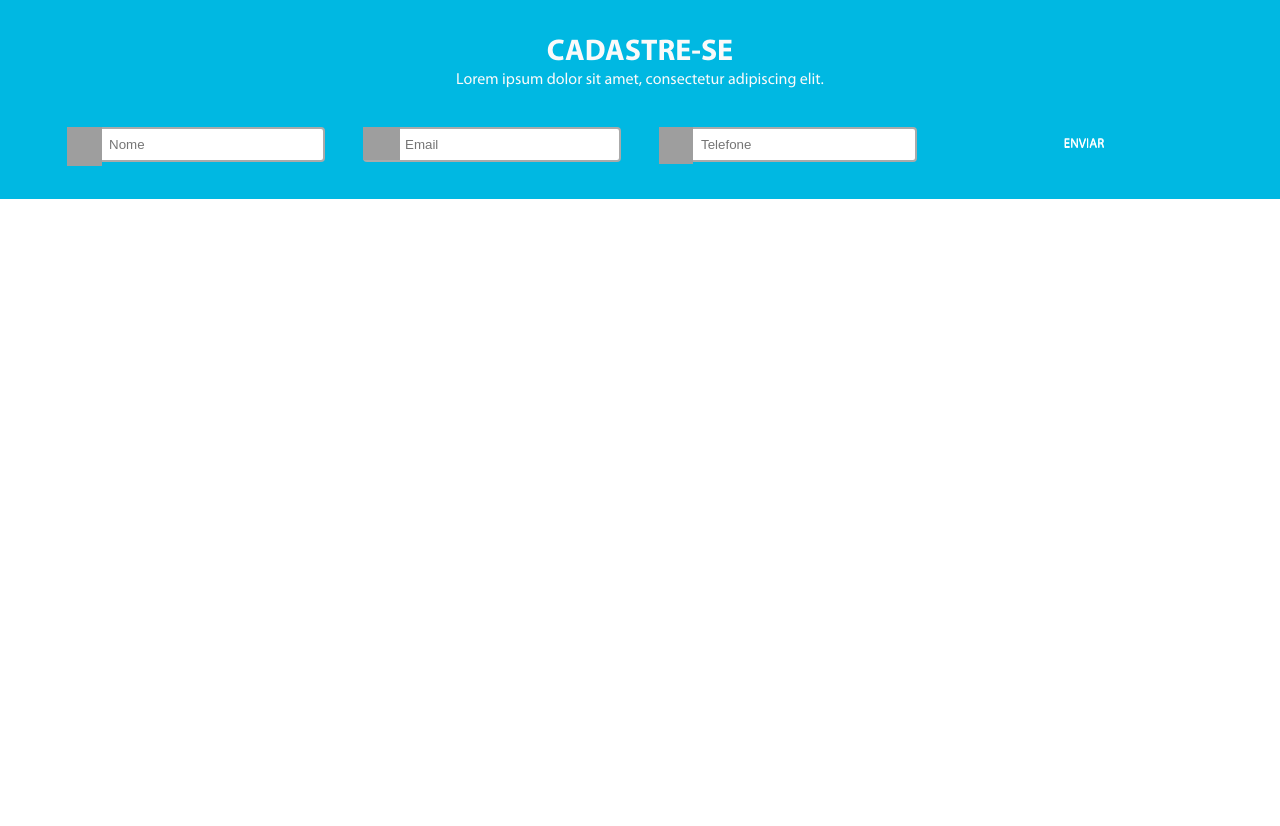
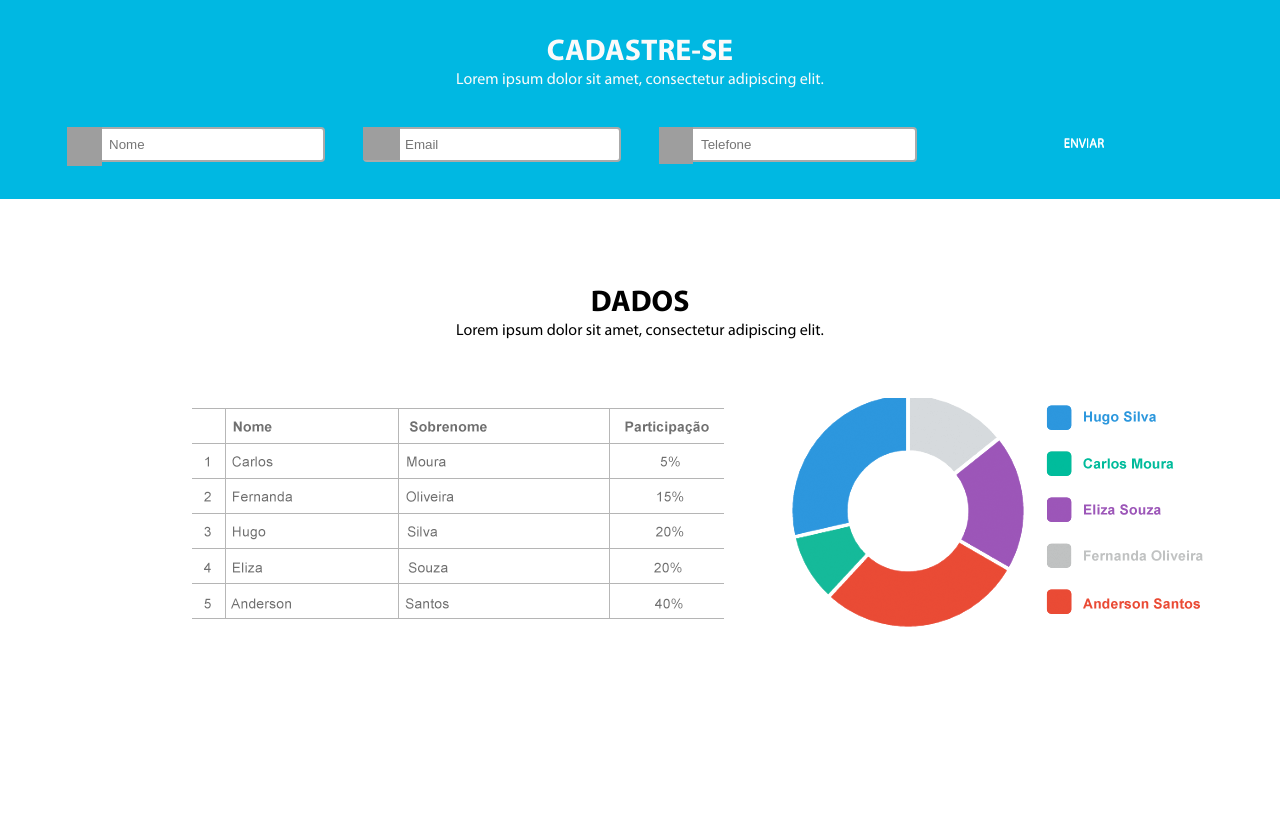
Before and after one commit to bcocheto/lab-interfaces-f, a Flask app: page / in a window 1280 px wide. Shown: the part 2428-3254 px from the top of the page. Before the commit the page ends 2627 px from the top, so only its background shows below. Run offline with Flask 2, Linux system fonts and the light colour scheme; grey boxes are pictures that could not be loaded.

Commit message:
Update
Adicionada seção 6 de conteúdo

```diff
--- a/App/view/static/css/main.css
+++ b/App/view/static/css/main.css
@@ -23,6 +23,7 @@ body{
     margin: 0px;
     padding: 0px;
     text-align: center;
+    height: 500vh;
     }
 
 /* header */
@@ -626,8 +627,26 @@ input[type="text"]:focus {
 	text-shadow:0px 1px 0px #ffffff;
     align-self: center;
 }
-
+/* body content 6 */
 #content-6{
     grid-area: content6;
+    display: grid;
+    grid-template-rows: repeat(auto-fill, auto);
+    margin-top: 86px;
+}
 
+#c6-box{
+    display: grid;
+    margin-left: 15%;
+    margin-top: 57px;
+    margin-bottom: 154px;
+    grid-template-columns: repeat(auto-fill, minmax(530px, 532px));
+    grid-template-rows: minmax(210px, 230px);
 }
+
+#c6-img-1{
+    background: url("../img/tabela.png") no-repeat center center;
+}
+#c6-img-2{
+    background: url("../img/grafico.png") no-repeat center center;
+}
--- a/App/view/templates/index.html
+++ b/App/view/templates/index.html
@@ -156,6 +156,14 @@
             <a id="c5-button">ENVIAR</a>
         </div>
     </section>
+    <section id="content-6">
+        <a class="title-black">DADOS</a>
+        <a class="subtitle-black">Lorem ipsum dolor sit amet, consectetur adipiscing elit. </a>
+        <div id="c6-box">
+            <a id="c6-img-1"></a>
+            <a id="c6-img-2"></a>
+        </div>
+    </section>
 </body>
 
 </html>
```
Also changed, not shown: App/view/static/img/grafico.png (added), App/view/static/img/tabela.png (added).
